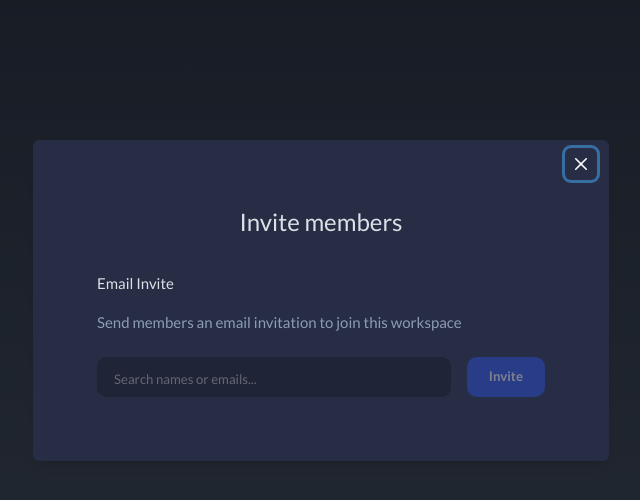
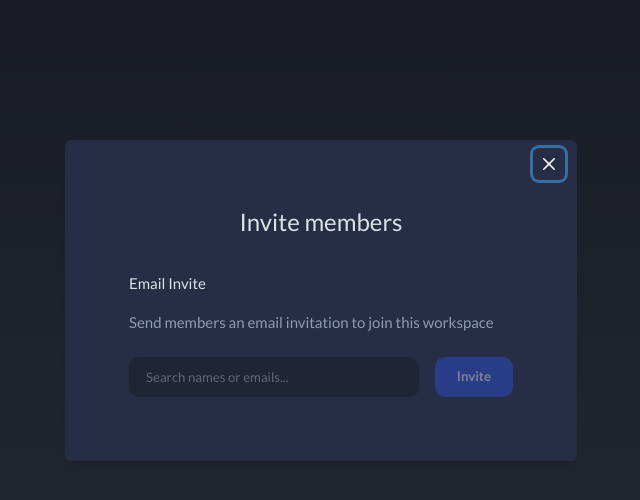
Before and after one commit to maciekgrzybek/invite-modal-experiment, a React (Create React App) app: page / in a window 1280 px wide. Both pictures are taken after a click on the button "Invite members". Shown: the top 500 px of the page, without its empty margins (319-959 px from the left). Built offline with nearby package versions, Linux system fonts and the light colour scheme.

Commit message:
feat: added error message

```diff
--- a/src/Popin/Popin/Popin.tsx
+++ b/src/Popin/Popin/Popin.tsx
@@ -24,9 +24,14 @@ export const Popin = ({ isOpen, onClose, onSend }: Props) => {
   };
 
   return (
-    <Modal isOpen={isOpen} onClose={onClose} size="xl">
+    <Modal isOpen={isOpen} onClose={onClose} size="lg">
       <ModalOverlay />
-      <ModalContent bg="bgDark.100" color="white" padding="4rem" top="10vh">
+      <ModalContent
+        bg="bgDark.100"
+        color="white"
+        padding={['2rem', '4rem']}
+        top="10vh"
+      >
         <ModalHeader
           textAlign="center"
           color="textGrey.100"
--- a/src/Popin/Popin/components/DropdownList.tsx
+++ b/src/Popin/Popin/components/DropdownList.tsx
@@ -1,4 +1,4 @@
-import { List, ListItem } from '@chakra-ui/react';
+import { Flex, List, ListItem, Text } from '@chakra-ui/react';
 
 import type { EnhancedUser } from '../types';
 import { UserItem } from './UserItem';
@@ -9,10 +9,10 @@ type Props = {
 };
 
 export const DropdownList = ({ users, handleListItemClick }: Props) => {
+  console.log(users.length, 'l');
   return (
-    <List
+    <Flex
       padding="1rem"
-      spacing={2}
       position="absolute"
       left="0px"
       borderRadius="10px"
@@ -20,6 +20,8 @@ export const DropdownList = ({ users, handleListItemClick }: Props) => {
       bg="bgDark.200"
       w="100%"
     >
+      {Boolean(users.length) ? (
+        <List spacing={2} w="100%">
           {users.map((user) => {
             return (
               <ListItem
@@ -38,5 +40,12 @@ export const DropdownList = ({ users, handleListItemClick }: Props) => {
             );
           })}
         </List>
+      ) : (
+        <Text as="span" fontSize="11px">
+          No matched matched members, sorry. <br />
+          Try with a different phrase.
+        </Text>
+      )}
+    </Flex>
   );
 };
--- a/src/Popin/Popin/components/Form.tsx
+++ b/src/Popin/Popin/components/Form.tsx
@@ -1,4 +1,12 @@
-import { Button, Flex, Grid, Input, useOutsideClick } from '@chakra-ui/react';
+import {
+  Box,
+  Button,
+  Flex,
+  Grid,
+  Input,
+  Spinner,
+  useOutsideClick,
+} from '@chakra-ui/react';
 import { CloseIcon } from '@chakra-ui/icons';
 import { useRef, useState } from 'react';
 
@@ -17,14 +25,19 @@ export const Form = ({ onSubmit }: Props) => {
   useOutsideClick({ ref: areaRef, handler: () => setShouldShowList(false) });
 
   const {
+    addToSelectedUsers,
+    error,
     filteredUsers,
-    addToSelectedUsers,
     handleSubmit,
     inputValue,
+    isFetching,
+    isSuccess,
     removeFromSelectedUsers,
     selectedUsers,
     setInputValue,
   } = useForm(onSubmit);
+
+  console.log({ isFetching });
 
   return (
     <form onSubmit={handleSubmit}>
@@ -35,7 +48,8 @@ export const Form = ({ onSubmit }: Props) => {
           borderColor="gray.400"
           borderRadius="10px"
           flexWrap="wrap"
-          gap="0.5rem"
+          gap="0.6rem"
+          h="100%"
           padding={selectedUsers.length ? '0.4rem' : 0}
           position="relative"
           ref={areaRef}
@@ -52,16 +66,25 @@ export const Form = ({ onSubmit }: Props) => {
               color="secondary"
             >
               <UserItem {...user} size="small" />
-              <div title="Remove user">
+
+              <Flex alignItems="center" as="span" title="Remove user">
                 <CloseIcon
-                  w="10px"
+                  w="9px"
                   marginLeft="0.625rem"
                   cursor="pointer"
                   onClick={() => removeFromSelectedUsers(user.id)}
                 />
-              </div>
+              </Flex>
             </Flex>
           ))}
+
+          <Flex
+            position="relative"
+            w="100%"
+            flex="1"
+            alignItems="center"
+            paddingRight="0.5rem"
+          >
             <Input
               borderRadius={10}
               type="text"
@@ -70,6 +93,7 @@ export const Form = ({ onSubmit }: Props) => {
               bg="bgDark.200"
               onFocus={() => setShouldShowList(true)}
               flex={1}
+              h="auto"
               borderColor="transparent"
               focusBorderColor="transparent"
               _hover={{ borderColor: 'transparent' }}
@@ -80,15 +104,20 @@ export const Form = ({ onSubmit }: Props) => {
                 fontSize: '0.825rem',
               }}
               onChange={(e) => setInputValue(e.target.value)}
-            minWidth="150px"
+              minWidth="100px"
+              fontSize="0.85rem"
             />
-          {filteredUsers && filteredUsers?.length > 0 && shouldShowList && (
+            {isFetching && <Spinner color="white" size="sm" />}
+          </Flex>
+
+          {filteredUsers && isSuccess && shouldShowList && (
             <DropdownList
               users={filteredUsers}
               handleListItemClick={addToSelectedUsers}
             />
           )}
         </Flex>
+
         <Button
           variant="main"
           type="submit"
@@ -96,6 +125,11 @@ export const Form = ({ onSubmit }: Props) => {
         >
           Invite
         </Button>
+        {error && (
+          <Box color="red.500" fontSize="sm" role="alert" paddingLeft="1rem">
+            Oops... something went wrong. Please try again
+          </Box>
+        )}
       </Grid>
     </form>
   );
--- a/src/Popin/Popin/components/UserItem.tsx
+++ b/src/Popin/Popin/components/UserItem.tsx
@@ -30,8 +30,8 @@ export const UserItem = ({
       ) : (
         <Center
           bg="secondary"
-          w="1.8em"
-          h="1.8em"
+          w="1.55em"
+          h="1.55em"
           as="span"
           borderRadius="9999px"
           marginRight="0.625rem"
@@ -41,7 +41,9 @@ export const UserItem = ({
         </Center>
       )}
 
-      <span>{isEmailType ? email : `${firstName} ${lastName}`}</span>
+<Flex alignItems="center" as="span">
+        {isEmailType ? email : `${firstName} ${lastName}`}
+      </Flex>
     </Flex>
   );
 };
--- a/src/Popin/Popin/hooks/useForm.ts
+++ b/src/Popin/Popin/hooks/useForm.ts
@@ -7,7 +7,8 @@ import { useSelectUsers } from './useSelectUsers';
 export const useForm = (onSubmit: (users: EnhancedUser[]) => void) => {
   const [inputValue, setInputValue] = useState('');
   const debouncedInputValue = useDebounce(inputValue);
-  const { data } = useSearchUsers(debouncedInputValue);
+  const { data, error, isSuccess, isFetching } =
+    useSearchUsers(debouncedInputValue);
   const {
     selectedUsers,
     addToSelectedUsers,
@@ -29,9 +30,12 @@ export const useForm = (onSubmit: (users: EnhancedUser[]) => void) => {
 
   return {
     addToSelectedUsers,
+    error,
     filteredUsers,
     handleSubmit,
     inputValue,
+    isFetching,
+    isSuccess,
     removeFromSelectedUsers,
     selectedUsers,
     setInputValue,
--- a/src/mocks/fakeApi.ts
+++ b/src/mocks/fakeApi.ts
@@ -21,6 +21,12 @@ const Users = [
     lastName: 'Agosta',
     id: '101',
     email: 'tristan@claap.com',
+  },
+  {
+    firstName: 'Tony',
+    lastName: 'Soprano',
+    id: '102',
+    email: 'jersey@claap.com',
   },
 ];
 
```
Lines whose indentation alone changed are shown as unchanged.
